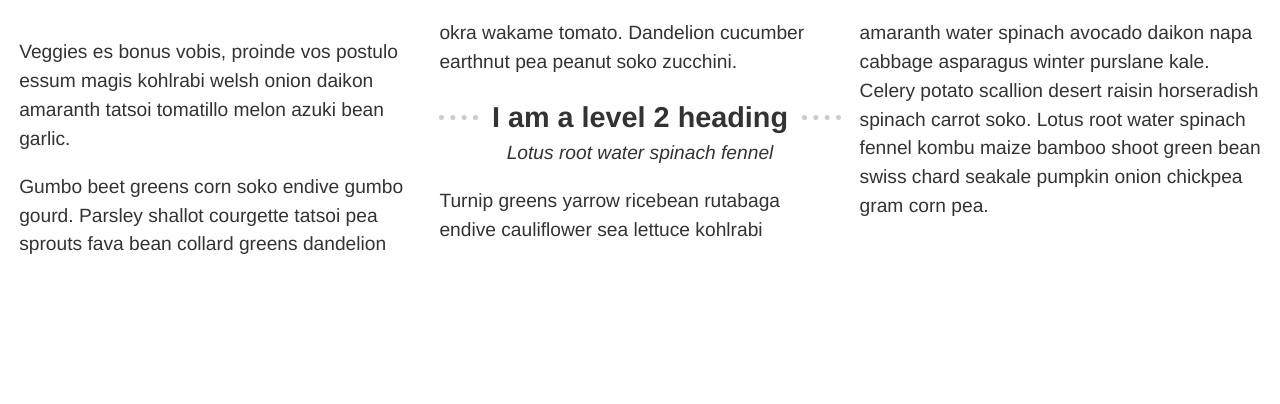
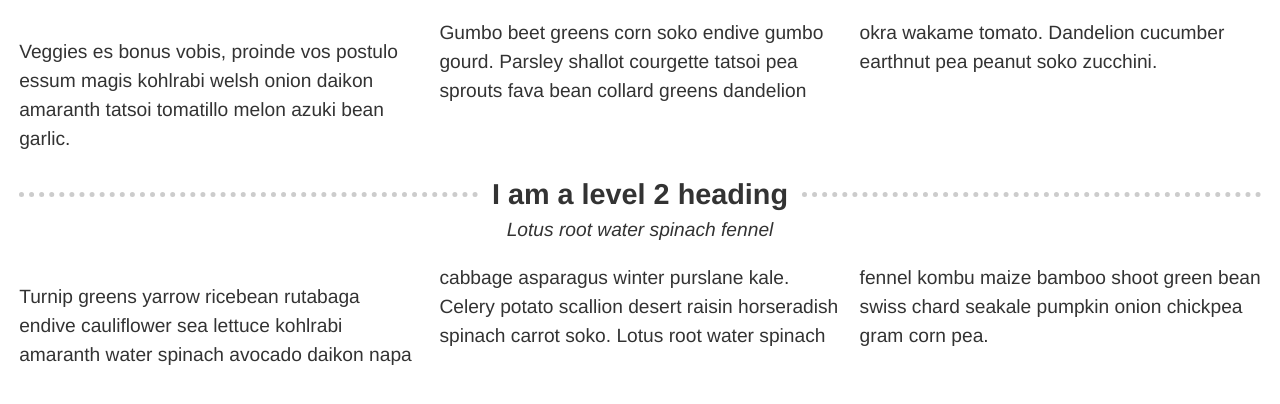
Before and after one commit to laipatel/MDN, a plain HTML site: page 2_CSS/4_CSS_Layout/5_Multicol/3/3.html in a window 1280 px wide. Drawn offline with Linux system fonts and the light colour scheme.

Commit message:
finished Multicol task three

```diff
--- a/2_CSS/4_CSS_Layout/5_Multicol/3/3.css
+++ b/2_CSS/4_CSS_Layout/5_Multicol/3/3.css
@@ -3,11 +3,6 @@
 	column-count: 3;
 }
 
-
 .box {
-
+	column-span: all;
 }
-
-h2 {
-
-}
```
